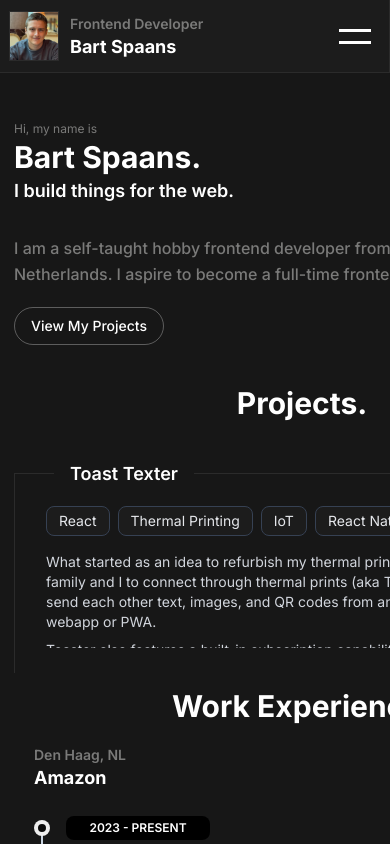
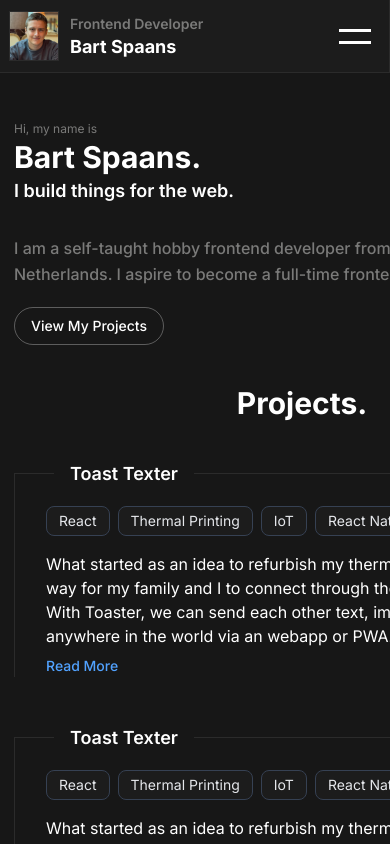
Before and after one commit to spaansba/Portfolio, a Next.js app: page /about in a window 390 px wide. Shown: the top 844 px of the page. Built offline with nearby package versions, Linux system fonts and the light colour scheme.

Commit message:
added technologybades and description

```diff
--- /dev/null
+++ b/src/app/about/projects/ProjectDescription.tsx
@@ -0,0 +1,38 @@
+import React, { useEffect, useRef, useState } from "react"
+
+type ProjectDescriptionProps = {
+  description: string[]
+}
+
+function ProjectDescription({ description }: ProjectDescriptionProps) {
+  const [showButton] = useState(description.length > 1)
+  const [expanded, setExpanded] = useState(false)
+  return (
+    <div className="text-white">
+      <p className="">{description[0]}</p>
+
+      {showButton && (
+        <>
+          {expanded && (
+            <>
+              {description.slice(1).map((paragraph, index) => (
+                <p key={index} className=" mt-2">
+                  {paragraph}
+                </p>
+              ))}
+            </>
+          )}
+
+          <button
+            onClick={() => setExpanded(!expanded)}
+            className="mt-2 text-blue-400 hover:text-blue-300 text-sm font-medium focus:outline-none"
+          >
+            {expanded ? "Show Less" : "Read More"}
+          </button>
+        </>
+      )}
+    </div>
+  )
+}
+
+export default ProjectDescription
--- a/src/app/about/projects/ProjectsList.tsx
+++ b/src/app/about/projects/ProjectsList.tsx
@@ -7,8 +7,12 @@ function ProjectsList() {
 
   return (
     <>
-      {projects.map((project) => (
-        <ProjectsMain key={project.title} project={project}></ProjectsMain>
+      {projects.map((project, index) => (
+        <ProjectsMain
+          key={project.title}
+          project={project}
+          isLast={index === projects.length - 1}
+        ></ProjectsMain>
       ))}
     </>
   )
--- a/src/app/about/projects/ProjectsMain.tsx
+++ b/src/app/about/projects/ProjectsMain.tsx
@@ -1,64 +1,39 @@
 import { Projects, type Project } from "@/data/ProjectData"
 import React, { useState, useRef, useEffect } from "react"
 import TechnologyBadge from "./TechnologyBadge"
+import ProjectDescription from "./ProjectDescription"
 
 type ProjectsMainProps = {
   project: Project
+  isLast: boolean
 }
 
-function ProjectsMain({ project }: ProjectsMainProps) {
-  const [expanded, setExpanded] = useState(false)
-  const [showButton, setShowButton] = useState(false)
-  const textRef = useRef<HTMLDivElement>(null)
-  const MAX_HEIGHT = 100 // Maximum height in pixels before showing the "Show More" button
+function ProjectsMain({ project, isLast }: ProjectsMainProps) {
+  return (
+    <div className={`${isLast ? "mb-0" : "mb-[60px]"}`}>
+      <div className="relative">
+        {/* Vertical line that extends full height of parent */}
+        <div className="absolute top-0 left-0 bottom-0 w-[1px] bg-TertiaryGray"></div>
 
-  useEffect(() => {
-    if (textRef.current) {
-      const textHeight = textRef.current.clientHeight
-      setShowButton(textHeight > MAX_HEIGHT)
-    }
-  }, [])
-
-  return (
-    <>
         <div className="relative flex items-center w-full my-8">
-        <div className="absolute top-[0px] h-[200px] left-0 w-[1px] bg-TertiaryGray"></div>
           <div className="w-xl h-[1px] bg-TertiaryGray"></div>
 
           <div className="absolute left-0 ml-10 px-4 bg-PrimaryGray">
             <h2 className="font-semibold text-lg md:text-3xl text-white">{project.title}</h2>
           </div>
         </div>
+
         <div className="flex flex-wrap gap-2 mt-8 ml-8">
           {project.technologies.map((technology) => (
             <TechnologyBadge name={technology} key={technology}></TechnologyBadge>
           ))}
         </div>
-      {/* Paragraph section */}
+
         <div className="mt-4 ml-8 max-w-xl">
-        <div
-          ref={textRef}
-          className={`text-gray-300 text-sm md:text-base overflow-hidden transition-all duration-300 ease-in-out ${
-            expanded ? "max-h-none" : "max-h-24"
-          }`}
-        >
-          {project.description.map((paragraph, index) => (
-            <p key={index} className={index > 0 ? "mt-2" : ""}>
-              {paragraph}
-            </p>
-          ))}
+          <ProjectDescription description={project.description} />
         </div>
-
-        {showButton && (
-          <button
-            onClick={() => setExpanded(!expanded)}
-            className="mt-2 text-blue-400 hover:text-blue-300 text-sm font-medium focus:outline-none"
-          >
-            {expanded ? "Show Less" : "Read More"}
-          </button>
-        )}
       </div>
-    </>
+    </div>
   )
 }
 
--- a/src/data/ProjectData.ts
+++ b/src/data/ProjectData.ts
@@ -15,4 +15,13 @@ export const Projects: Project[] = [
     technologies: ["React", "Thermal Printing", "IoT", "React Native", "Hardware"],
     link: "https://toasttexter.com/",
   },
+  {
+    title: "Toast Texter",
+    description: [
+      "What started as an idea to refurbish my thermal printer evolved into a way for my family and I to connect through thermal prints (aka Toasts). With Toaster, we can send each other text, images, and QR codes from anywhere in the world via an webapp or PWA.",
+      "Toaster also features a built-in subscription capability that allows users to receive daily prints like weather reports. Currently, Toasters are not for sale as the prototypes use expensive and inefficient components. I'm developing a newer version with a custom PCB that connects directly to the printhead. This updated version will also have its own dedicated React Native app.",
+    ],
+    technologies: ["React", "Thermal Printing", "IoT", "React Native", "Hardware"],
+    link: "https://toasttexter.com/",
+  },
 ]
```
Lines whose indentation alone changed are shown as unchanged.
